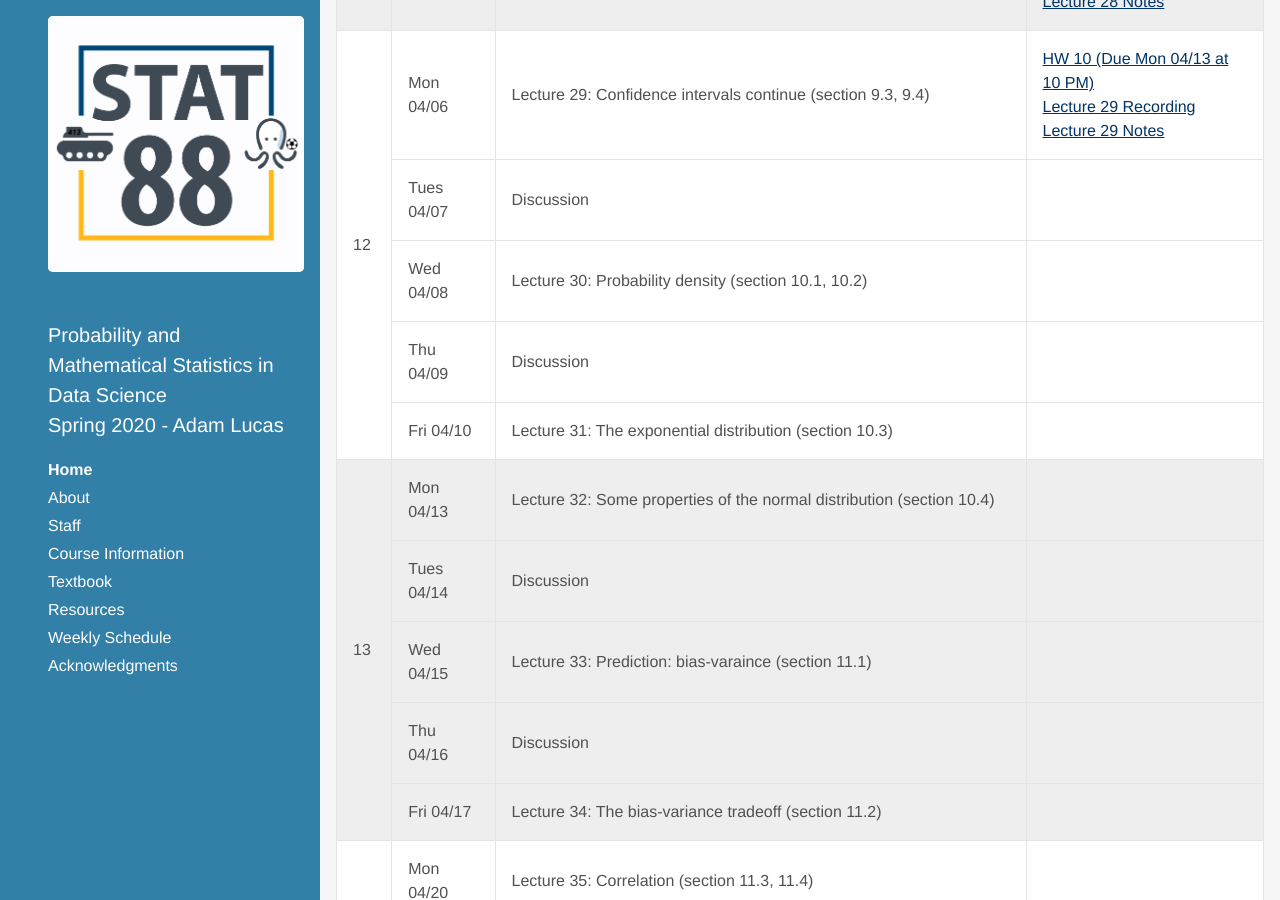
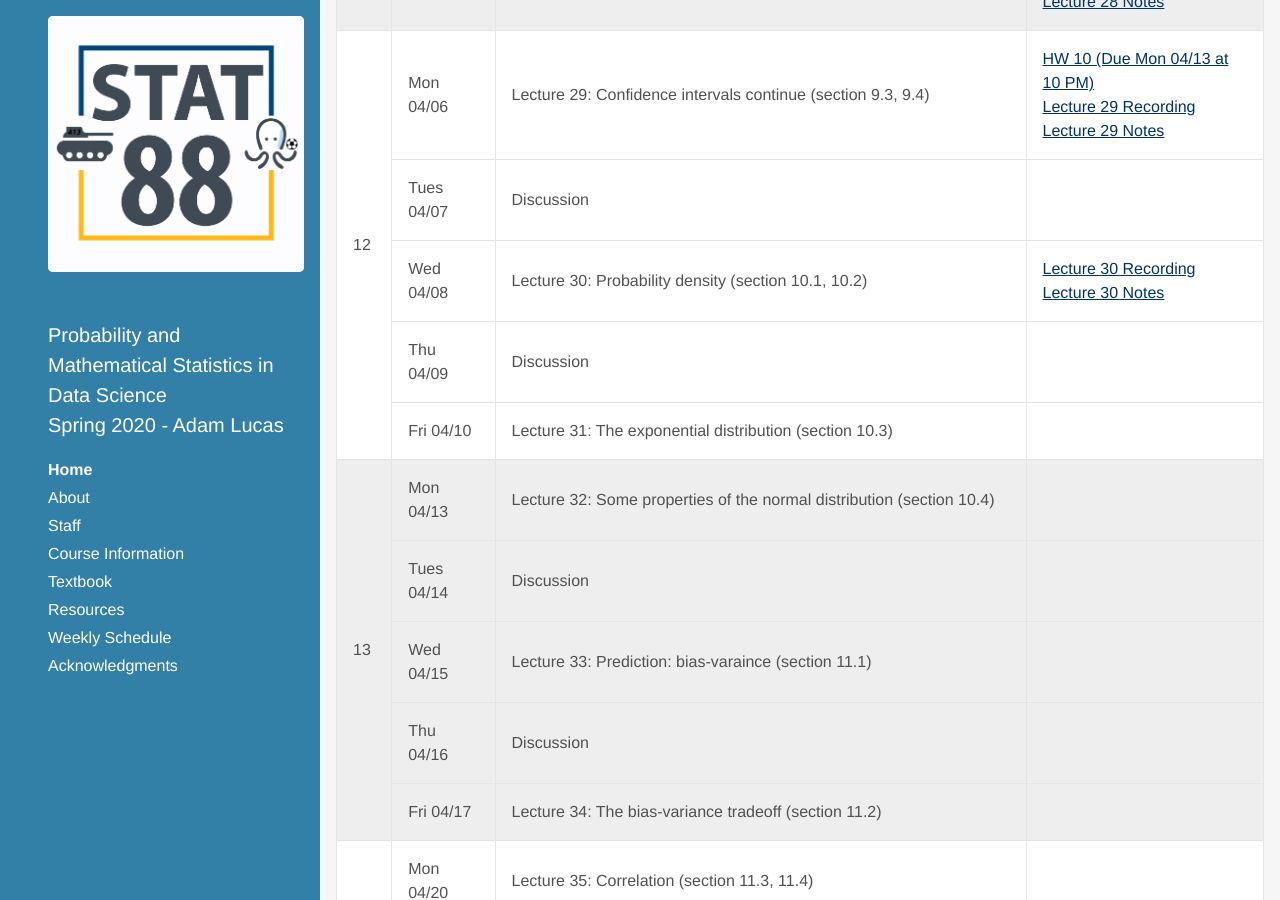
Before and after one commit to stat88/stat88.github.io, a Jekyll site: the page built from index.html, in a window 1280 px wide and 900 px high, scrolled down 5050 px. Built offline with Jekyll 4.4.1, drawn with Linux system fonts in a browser that asks for light colours; some web fonts are replaced; the list of posts is cut into pages by our own code.

Commit message:
add ntoe

```diff
--- a/_data/syllabus2.yml
+++ b/_data/syllabus2.yml
@@ -324,6 +324,12 @@ weeks:
       content: "Discussion"
     - date: Wed 04/08
       content: "Lecture 30: Probability density (section 10.1, 10.2)"
+      assignments:
+      - name: Lecture 30 Recording
+        url: https://berkeley.zoom.us/rec/play/tMcrceGh-Do3EtaV5gSDCvIqW9S1fPmsg3Ac_PsLykqyVHkBZlPwYLVHa-NwtgYehuapZiOel3yccN6p?autoplay=true&startTime=1586379260000
+      - name: Lecture 30 Notes
+        url: http://stat88.org/assets/notes/Lec30.pdf
+
     - date: Thu 04/09
       content: "Discussion"
     - date: Fri 04/10
```
Also changed, not shown: 1 other file.
